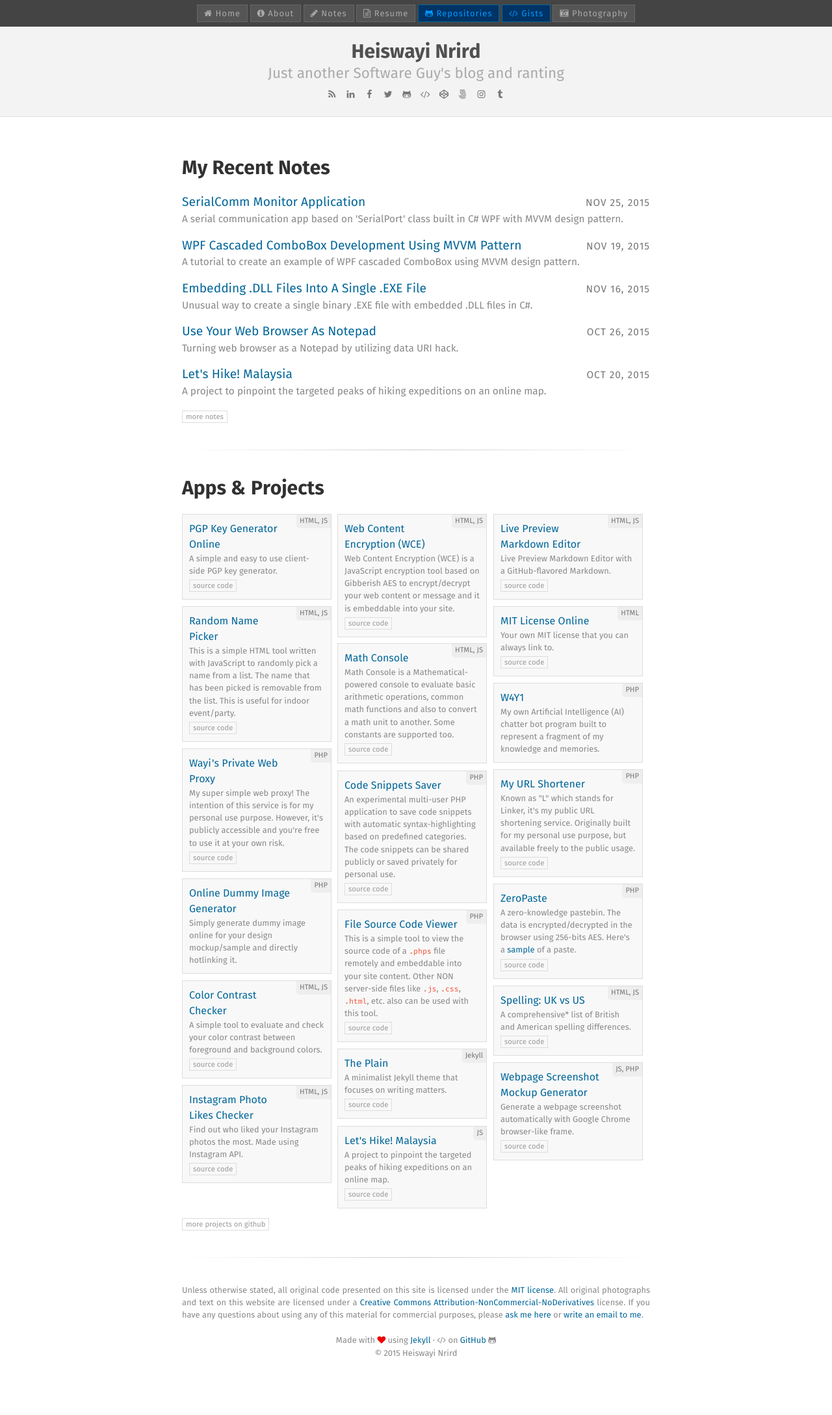
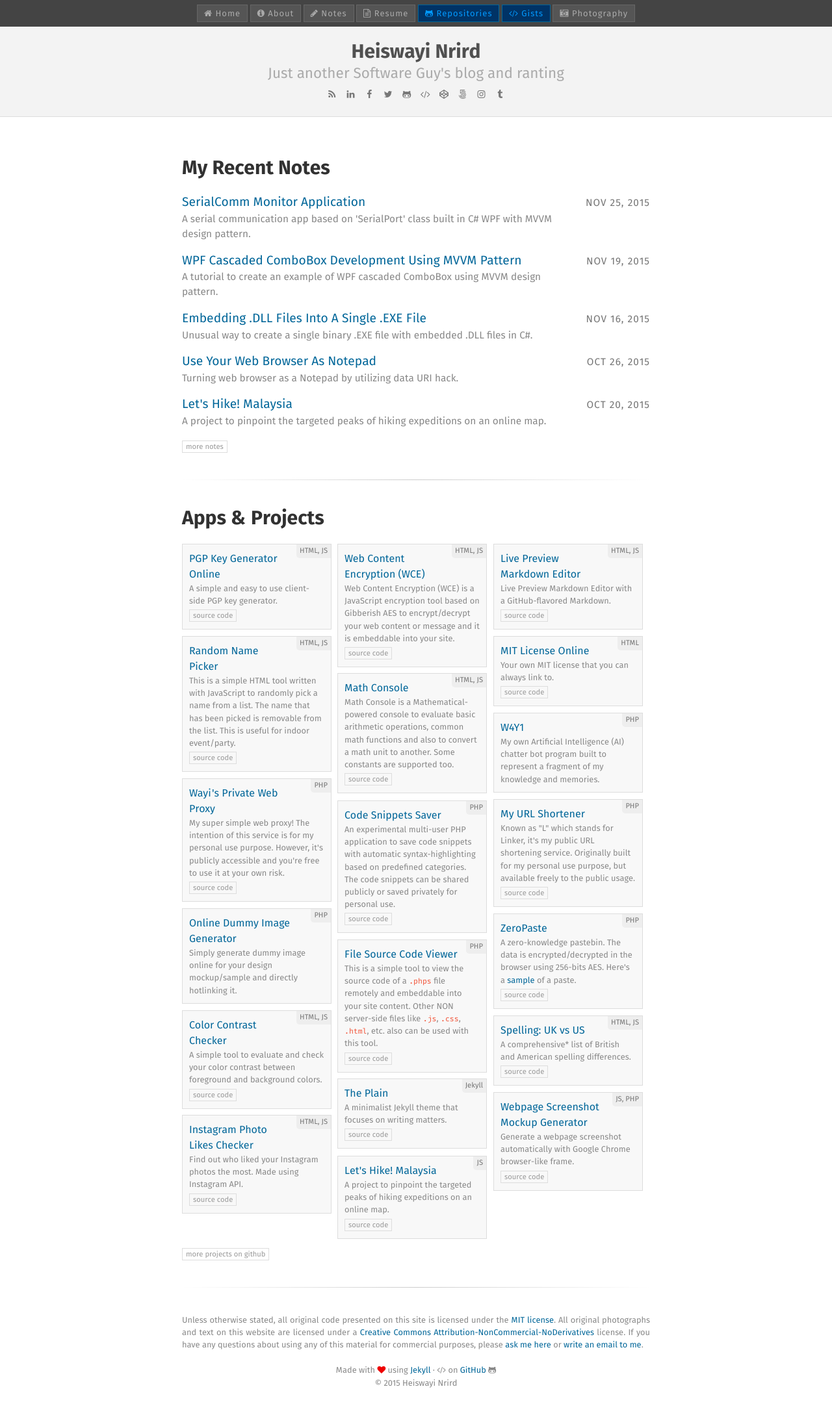
Before and after one commit to x-axis/heiswayi.github.io, a Jekyll site: the page built from index.html, in a window 1280 px wide. Shown: the whole page at 65% size. Built offline with Jekyll 4.4.1, drawn with Linux system fonts in a browser that asks for light colours; nearby versions of some CDN libraries; Markdown is read by kramdown in place of the engine named in the settings; before the commit the page ends 2132 px from its top, so only the background shows below that.

Commit message:
Update style.css

```diff
--- a/public/css/style.css
+++ b/public/css/style.css
@@ -309,6 +309,9 @@ blockquote p:last-child { margin-bottom: 0 }
     color: #888;
     font-size: 80%;
 }
+.post-list-desc {
+    padding-right: 110px;
+}
 .project-source {
     display: block;
 }
```
